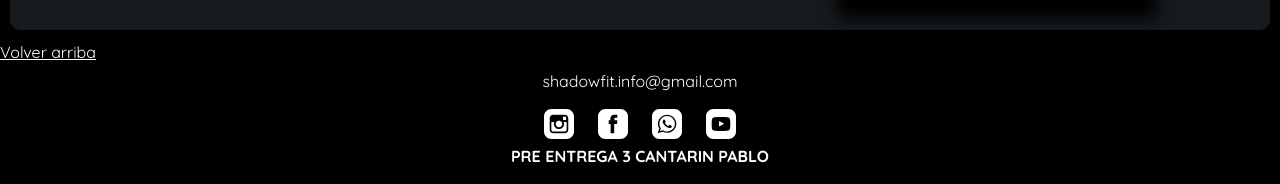
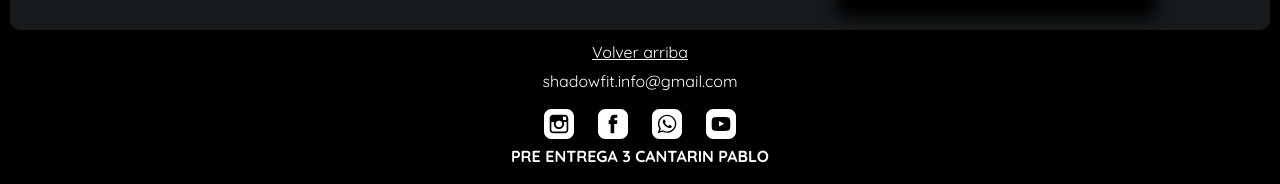
Before and after one commit to Pablocan86/PFCantarin, a website: page pages/nosotros.html in a window 1280 px wide. Shown: the part 742-926 px from the top of the page. Drawn offline with nearby package versions, Linux system fonts and the light colour scheme.

Commit message:
se centra link volver arriba de página nosotros

```diff
--- a/pages/nosotros.html
+++ b/pages/nosotros.html
@@ -59,7 +59,7 @@
         <iframe width="320" height="560" src="https://www.youtube.com/embed/S_oOCodU1kA" title="SHADOW FIT es tu mejor forma de entrenar" frameborder="0" allow="accelerometer; autoplay; clipboard-write; encrypted-media; gyroscope; picture-in-picture; web-share" allowfullscreen="" class="framenosotros"></iframe>
         </div>
     </section>
-    <a class="linkvolver" href="#header">Volver arriba</a>
+    <div class="link"><a class="linkvolver" href="#header">Volver arriba</a></div>
   </main>
   <footer>
     <p>shadowfit.info@gmail.com</p>
--- a/scss/modulos/_nosotros.scss
+++ b/scss/modulos/_nosotros.scss
@@ -5,7 +5,12 @@
     background-color: black;
     grid-area: main;
 
-
+    .link {
+        display: flex;
+        flex-direction: column;
+        justify-content: center;
+        align-items: center;
+    }
 
 .section1nosotros {
     @include flexbox (row, wrap, space-evenly, center);
```
Also changed, not shown: css/style.css, 1 other file.
